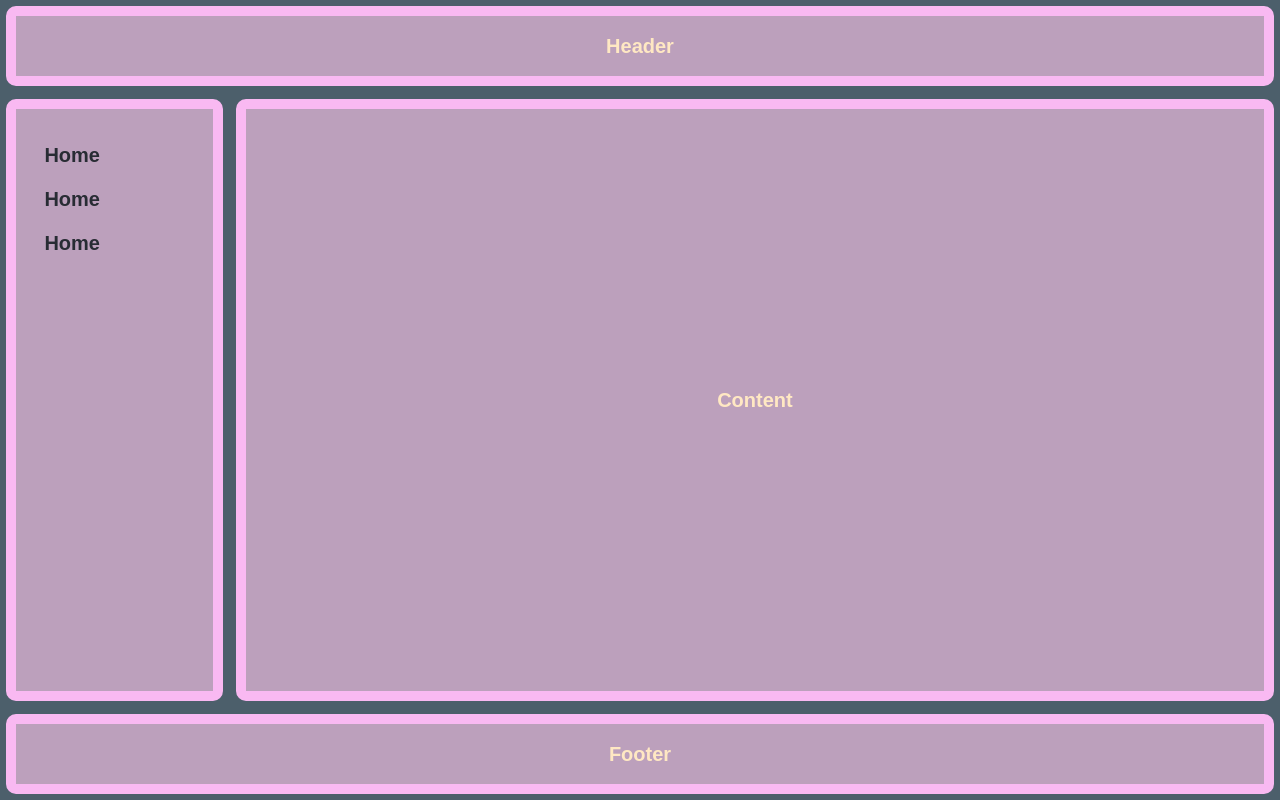
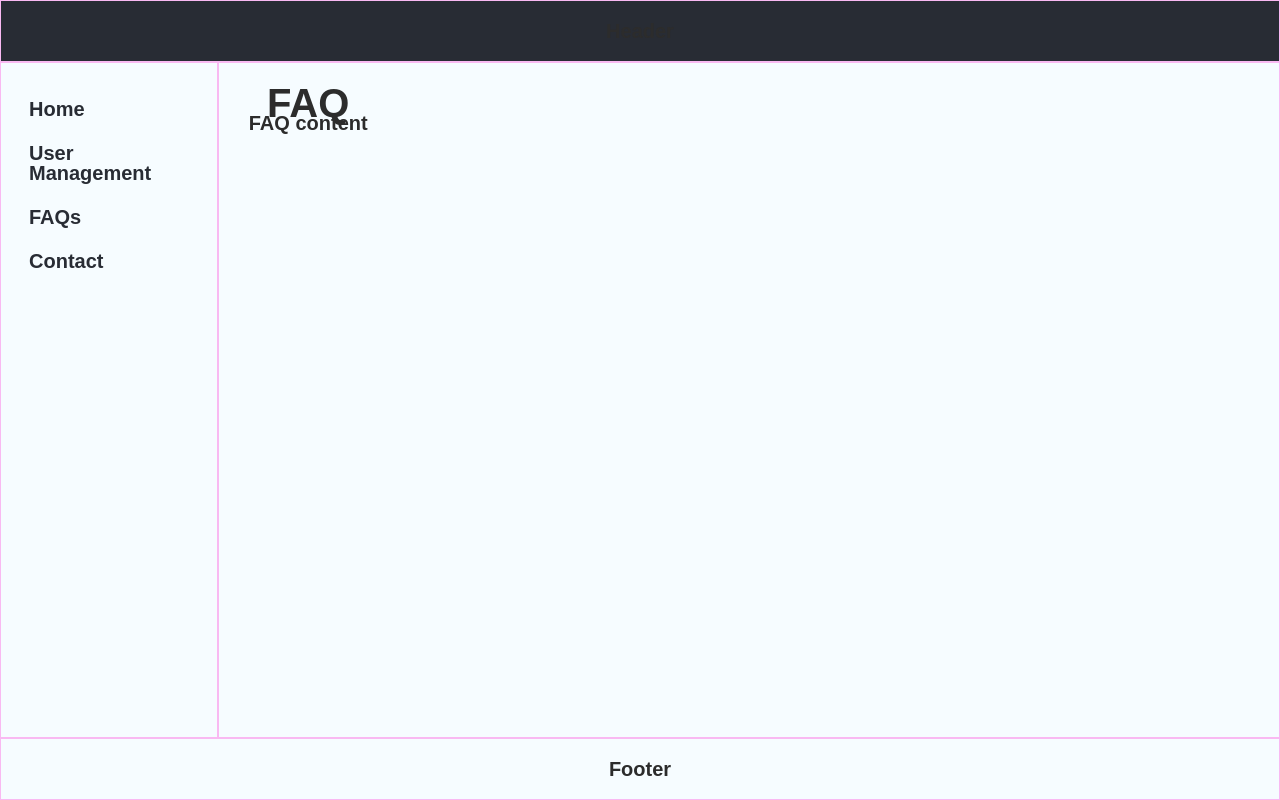
Before and after one commit to sazmhzn/User-Management, a React (Create React App) app: page /FAQ in a window 1280 px wide. Built offline with nearby package versions, Linux system fonts and the light colour scheme.

Commit message:
Start commit

```diff
--- a/package.json
+++ b/package.json
@@ -8,6 +8,7 @@
     "@testing-library/user-event": "^13.5.0",
     "react": "^18.2.0",
     "react-dom": "^18.2.0",
+    "react-router-dom": "^6.22.3",
     "react-scripts": "5.0.1",
     "web-vitals": "^2.1.4"
   },
--- a/src/App.css
+++ b/src/App.css
@@ -49,7 +49,7 @@ body {
   font-family: "Nunito", sans-serif;
   font-size: 18px;
   font-weight: 600;
-  background-color: #4C5F6B;
+  background-color: #f6fcff;
 }
 
 .parent {
@@ -72,14 +72,14 @@ body {
   display: flex;
   align-items: center;
   justify-content: center;
-  margin: 0.5%;
+  /* margin: 0.5%; */
   padding: 20px;
   font-size: 20px;
   line-height: 20px;
-  color: #ffe8c3;
-  background-color: #BCA0BC;
-  border-radius: 10px;
-  border: 10px solid #F9B9F2;
+  color: #2c2c2c;
+  /* background-color: #BCA0BC; */
+  /* border-radius: 10px; */
+  border: 1px solid #F9B9F2;
 }
 
 .sidebar {
@@ -91,6 +91,11 @@ body {
 
 .content {
   width: 100%;
+  background-color: #f6fcff;
+  display: flex;
+  align-items: start;
+  justify-content: start;
+  padding: 30px;
 }
 
 ul {
@@ -104,3 +109,13 @@ li {
   text-align: left;
   color: #282c34;
 }
+
+
+header {
+  background-color: #282c34;
+}
+
+a {
+  color: #282c34;
+  text-decoration: none;
+}
--- a/src/App.js
+++ b/src/App.js
@@ -1,16 +1,25 @@
-// import Home from "./pages/Home";
-// import FAQ from "./pages/FAQ";
+import { BrowserRouter, Routes, Route } from "react-router-dom";
 import Layout from "./pages/Theme/Layout";
-
-import logo from "./logo.svg";
+import FAQ from "./pages/FAQ";
+import UserManagement from "./pages/UserManagement"
 import "./App.css";
+import Contact from "./pages/Contact";
+import Home from "./pages/Home";
 
 function App() {
   return (
     <div className="App">
-        {/* <Home />
-        <FAQ /> */}
-        <Layout />
+      <BrowserRouter>
+        <Routes>
+          <Route path="/" element={<Layout />}>
+          {/* <Route path="/Home" element={<Home />}> */}
+            <Route path="/UserManagement" element={ < UserManagement />} />
+            <Route path="/Home" element={ <Home />} />
+            <Route path="/FAQ" element={< FAQ />} />
+            <Route path="/Contact" element={ <Contact/> } />
+          </Route>
+        </Routes>
+      </BrowserRouter>
     </div>
   );
 }
--- /dev/null
+++ b/src/pages/Contact.jsx
@@ -0,0 +1,12 @@
+
+
+const Contact = () => {
+    return(
+        <>
+            <h1>Contact</h1>
+        </>
+    );
+}
+
+
+export default Contact;
--- a/src/pages/Home.jsx
+++ b/src/pages/Home.jsx
@@ -1,4 +1,4 @@
-import React, { useDebugValue } from 'react'
+import React from 'react'
 
 
 const Home = () => {
--- a/src/pages/Theme/Header.jsx
+++ b/src/pages/Theme/Header.jsx
@@ -3,7 +3,7 @@
 const Header = () => {
     return(
         <>
-        <div className="child">Header</div>
+        <header className="child">Header</header>
         </>
     );
 }
--- a/src/pages/Theme/Layout.jsx
+++ b/src/pages/Theme/Layout.jsx
@@ -1,3 +1,6 @@
+import React from 'react'
+import { Outlet } from 'react-router-dom';
+
 import Header from "./Header";
 import Sidebar from "./Sidebar";
 import Footer from "./Footer";
@@ -9,7 +12,9 @@ const Layout = () => {
         <Header />
         <div className="main">
           <Sidebar />
-          <div className="child content">Content</div>
+          <div className="child content">
+            <Outlet/>
+          </div>
         </div>
         <Footer />
       </div>
--- a/src/pages/Theme/Sidebar.jsx
+++ b/src/pages/Theme/Sidebar.jsx
@@ -1,16 +1,28 @@
-
+import React from 'react'
+import { Link } from "react-router-dom";
 
 const Sidebar = () => {
-    return(
+  return (
     <>
       <div className="sidebar child">
         <ul>
-                <li>Home</li>
-                <li>Home</li>
-                <li>Home</li>
+          <li>
+            <Link to="/">Home</Link>
+          </li>
+          <li>
+            <Link to="/UserManagement">User Management</Link>
+          </li>
+
+          <li>
+            <Link to="/FAQ">FAQs</Link>
+          </li>
+          <li>
+            <Link to="/Contact">Contact</Link>
+          </li>
+
         </ul>
       </div>
     </>
   );
-}
+};
 export default Sidebar;
--- /dev/null
+++ b/src/pages/UserManagement.jsx
@@ -0,0 +1,9 @@
+const UserManagement = () => {
+    return(
+        <>
+            <h1>User management</h1>
+        </>
+    );
+}
+
+export default UserManagement;
```
Also changed, not shown: 1 other file (tests, documents, lock files or other folders). Lines whose indentation alone changed are shown as unchanged.
